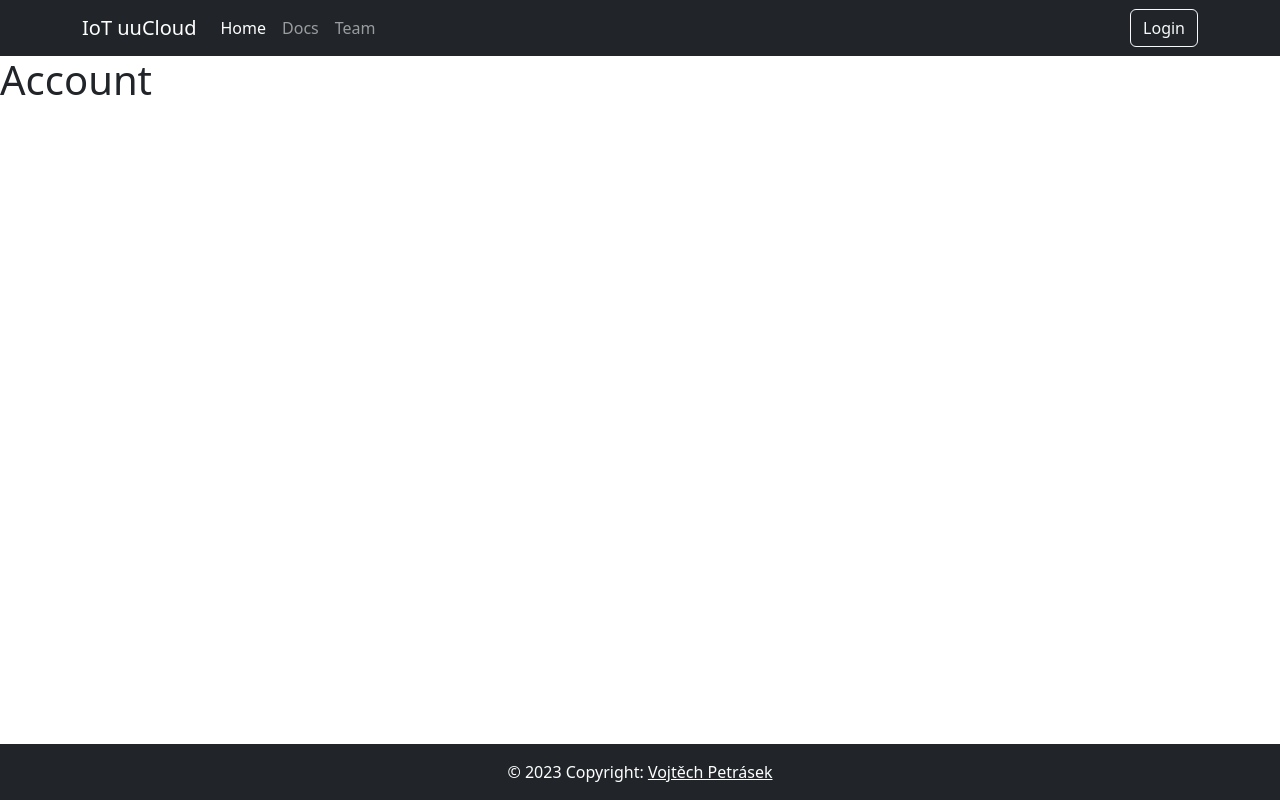
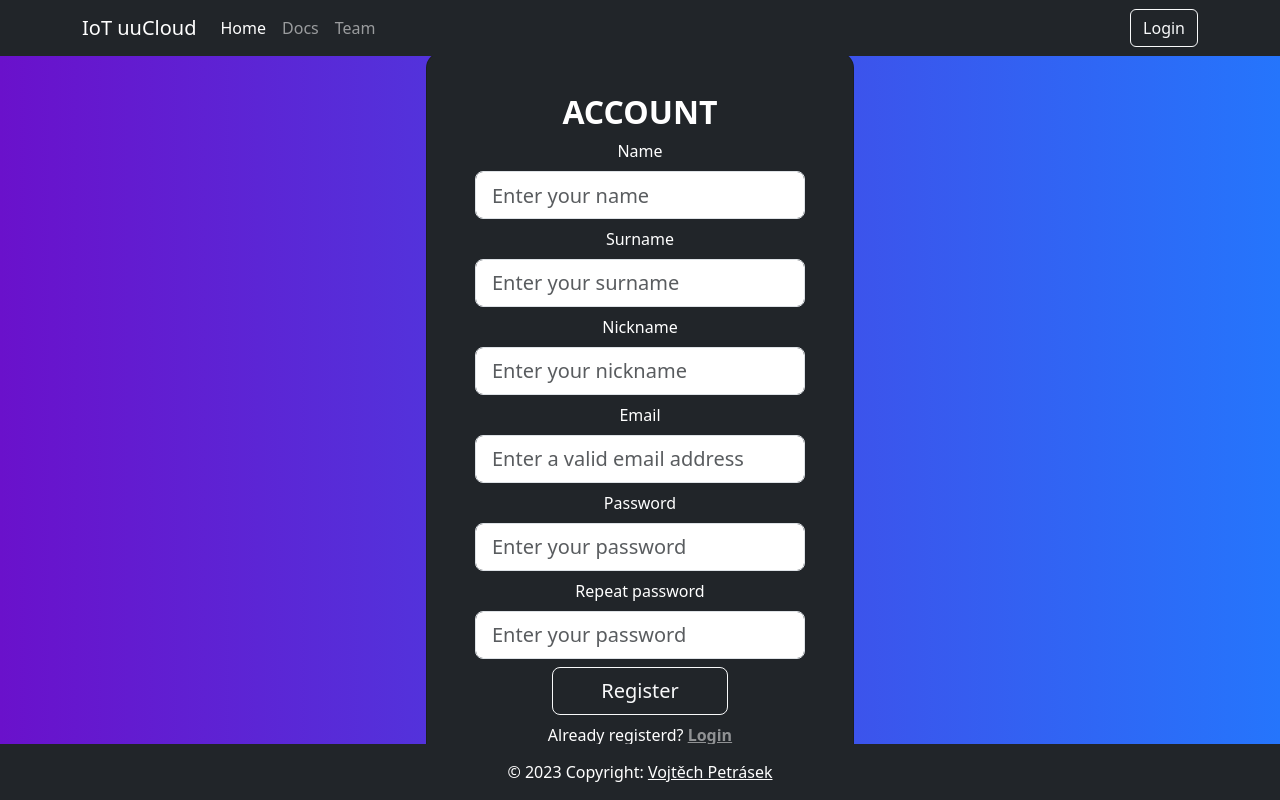
Before and after one commit to uu-team-8/uuWeb, a React (Create React App) app: page /account in a window 1280 px wide. Built offline with nearby package versions, Linux system fonts and the light colour scheme.

Commit message:
add account page

```diff
--- /dev/null
+++ b/src/components/Forms/AccountForm.js
@@ -0,0 +1,115 @@
+import React, { Component } from "react";
+
+import { AuthContext } from "../../context/AuthProvider";
+
+class AccountForm extends Component {
+  static contextType = AuthContext;
+  constructor(props) {
+    super(props);
+    this.state = {};
+  }
+  render() {
+    return (
+      <div>
+        <div
+          className="d-flex align-items-center justify-content-center"
+          style={{ height: "90vh" }}>
+          <div
+            className="card bg-dark text-white"
+            style={{ borderRadius: "1rem" }}>
+            <div className="card-body text-center">
+              <div className="mb-md-1 mt-md-4 px-2 mx-4">
+                <h2 className="fw-bold mb-2 text-uppercase">Account</h2>
+
+                <div className="form-outline form-white mb-2">
+                  <label className="form-label" htmlFor="name">
+                    Name
+                  </label>
+                  <input
+                    type="text"
+                    id="name"
+                    className={"form-control form-control-lg h-50"}
+                    placeholder="Enter your name"
+                  />
+                </div>
+
+                <div className="form-outline form-white mb-2">
+                  <label className="form-label" htmlFor="lastname">
+                    Surname
+                  </label>
+                  <input
+                    type="text"
+                    id="lastname"
+                    className={"form-control form-control-lg"}
+                    placeholder="Enter your surname"
+                  />
+                </div>
+
+                <div className="form-outline form-white mb-2">
+                  <label className="form-label" htmlFor="nickname">
+                    Nickname
+                  </label>
+                  <input
+                    type="text"
+                    id="nickname"
+                    className={"form-control form-control-lg"}
+                    placeholder="Enter your nickname"
+                  />
+                </div>
+
+                <div className="form-outline form-white mb-2">
+                  <label className="form-label" htmlFor="email">
+                    Email
+                  </label>
+                  <input
+                    type="email"
+                    id="email"
+                    className={"form-control form-control-lg"}
+                    placeholder="Enter a valid email address"
+                  />
+                </div>
+
+                <div className="form-outline form-white mb-2">
+                  <label className="form-label" htmlFor="password">
+                    Password
+                  </label>
+                  <input
+                    type="password"
+                    id="password"
+                    className={"form-control form-control-lg"}
+                    placeholder="Enter your password"
+                  />
+                </div>
+                <div className="form-outline form-white mb-2">
+                  <label className="form-label" htmlFor="password2">
+                    Repeat password
+                  </label>
+                  <input
+                    type="password"
+                    id="password2"
+                    className={"form-control form-control-lg"}
+                    placeholder="Enter your password"
+                  />
+                </div>
+
+                <button
+                  className="btn btn-outline-light btn-lg px-5 mb-2"
+                  type="submit">
+                  Register
+                </button>
+                <p className="form-outline">
+                  Already registerd?{" "}
+                  <a href="/login" className="text-white-50 fw-bold">
+                    Login
+                  </a>
+                </p>
+              </div>
+            </div>
+          </div>
+        </div>
+      </div>
+    );
+  }
+}
+
+export default AccountForm;
--- a/src/components/Navbar/Navbar.js
+++ b/src/components/Navbar/Navbar.js
@@ -23,12 +23,7 @@ class NavBar extends React.Component {
       .then((data) => {
         console.log(data);
         this.setState({ user: data });
-        /*this.setState({
-          user: {
-            ...this.state.user,
-            data,
-          },
-        });*/
+        this.context.setUser(data);
         console.log(this.state);
       });
   };
@@ -106,11 +101,12 @@ class NavBar extends React.Component {
                 )}
               </ul>
             </div>
-            {this.state.user ? (
+            {Object.keys(this.context.user).length !== 0 ? (
+              <>
+                <p className="navbar-brand">
+                  Welcome {this.context.user.nickname}
+                </p>
                 <ul className="navbar-nav">
-                <li className="nav-item">
-                  <p className="nav-link">Welcome {this.state.user.nickname}</p>
-                </li>
                   <li className="nav-item dropdown">
                     <img
                       src={user_photo}
@@ -139,6 +135,7 @@ class NavBar extends React.Component {
                     </ul>
                   </li>
                 </ul>
+              </>
             ) : (
               <a className="btn btn-outline-light" href="/login" role="button">
                 Login
--- a/src/sites/Account.js
+++ b/src/sites/Account.js
@@ -1,15 +1,20 @@
 import React from "react";
 import NavBar from "../components/Navbar/Navbar";
 import Footer from "../components/Footer/Footer";
+import AccountForm from "../components/Forms/AccountForm";
+
+import "./page.css";
 
 class Account extends React.Component {
   render() {
     return (
-      <>
+      <div
+        className="gradient-custom"
+        style={{ height: "100vh", weight: "100vw" }}>
         <NavBar />
-        <h1>Account</h1>
+        <AccountForm />
         <Footer />
-      </>
+      </div>
     );
   }
 }
--- a/src/sites/Home.js
+++ b/src/sites/Home.js
@@ -2,8 +2,6 @@ import React, { Component } from "react";
 
 import NavBar from "../components/Navbar/Navbar";
 import Footer from "../components/Footer/Footer";
-
-import { AuthContext } from "../context/AuthProvider";
 
 class Home extends Component {
   token = localStorage.getItem("token");
--- a/src/sites/Login.js
+++ b/src/sites/Login.js
@@ -2,7 +2,7 @@ import React, { Component } from "react";
 
 import NavBar from "../components/Navbar/Navbar";
 import Footer from "../components/Footer/Footer";
-import LoginForm from "../components/Login/LoginForm";
+import LoginForm from "../components/Forms/LoginForm";
 
 import "./page.css";
 
--- a/src/sites/Register.js
+++ b/src/sites/Register.js
@@ -2,7 +2,7 @@ import React, { Component } from "react";
 
 import NavBar from "../components/Navbar/Navbar";
 import Footer from "../components/Footer/Footer";
-import RegisterForm from "../components/Login/RegisterForm";
+import RegisterForm from "../components/Forms/RegisterForm";
 
 import "./page.css";
 
```
Also changed, not shown: src/components/Forms/LoginForm.js (renamed from src/components/Login/LoginForm.js), src/components/Forms/RegisterForm.js (renamed from src/components/Login/RegisterForm.js), src/components/Forms/login.css (renamed from src/components/Login/login.css). Lines whose indentation alone changed are shown as unchanged.
